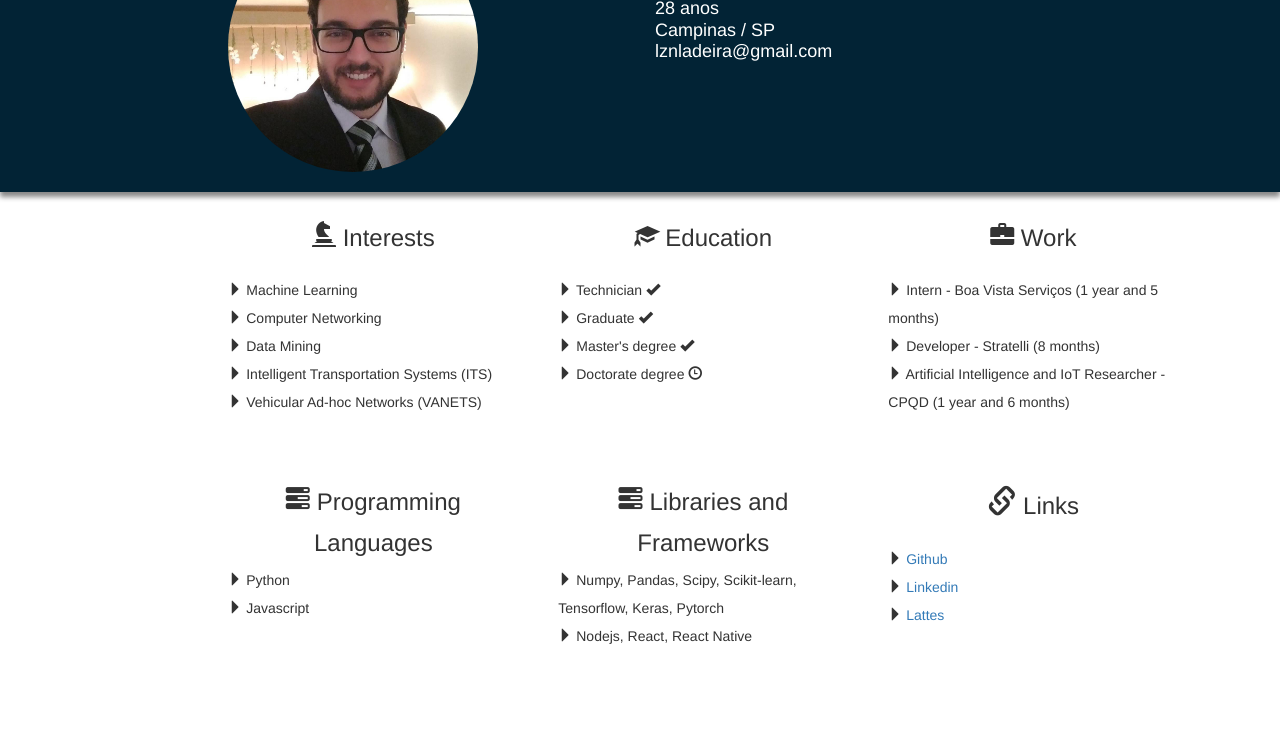
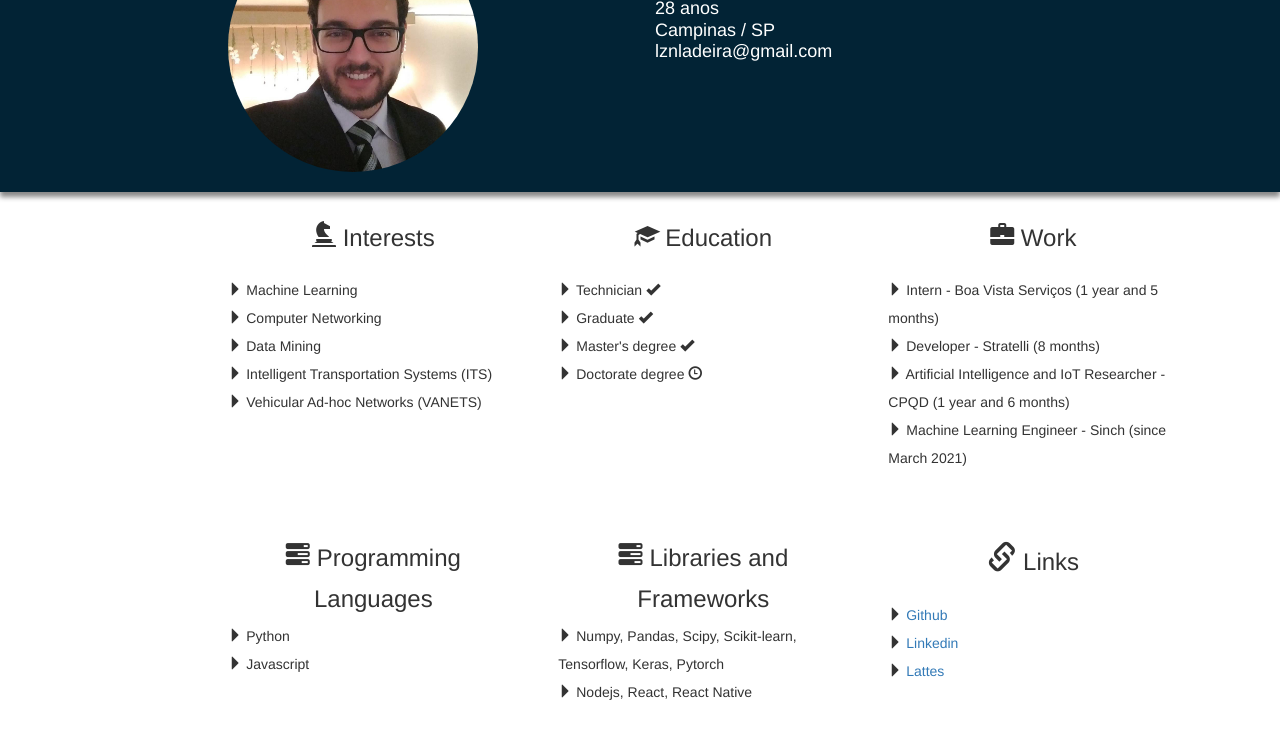
Before and after one commit to lucaslzl/lucaslzl.github.io, a plain HTML site: page index.html in a window 1280 px wide. Shown: the part 98-836 px from the top of the page. Before the commit the page ends 800 px from the top, so only its background shows below. Drawn offline with nearby package versions, Linux system fonts and the light colour scheme.

Commit message:
Update index.html

```diff
--- a/index.html
+++ b/index.html
@@ -143,7 +143,8 @@ Palette
 	  		<div class="h5 itemsalign">
 	  			<span class="glyphicon glyphicon-triangle-right" aria-hidden="true"></span> Intern - Boa Vista Serviços (1 year and 5 months)<br>
           <span class="glyphicon glyphicon-triangle-right" aria-hidden="true"></span> Developer - Stratelli (8 months)<br>
-          <span class="glyphicon glyphicon-triangle-right" aria-hidden="true"></span> Artificial Intelligence and IoT Researcher - CPQD (1 year and 6 months)
+          <span class="glyphicon glyphicon-triangle-right" aria-hidden="true"></span> Artificial Intelligence and IoT Researcher - CPQD (1 year and 6 months)<br>
+	<span class="glyphicon glyphicon-triangle-right" aria-hidden="true"></span> Machine Learning Engineer - Sinch (since March 2021)
 	  		</div>
 	  	</div>
   </div>
```
